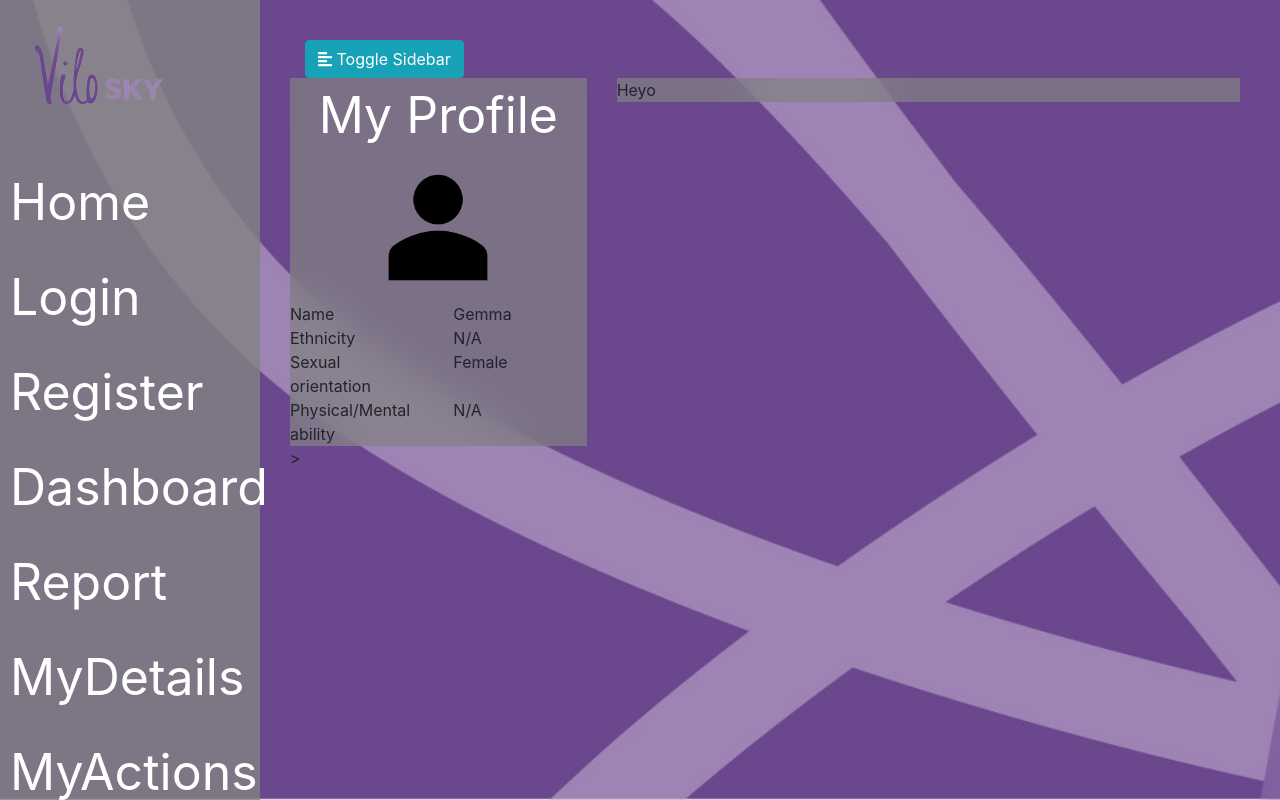
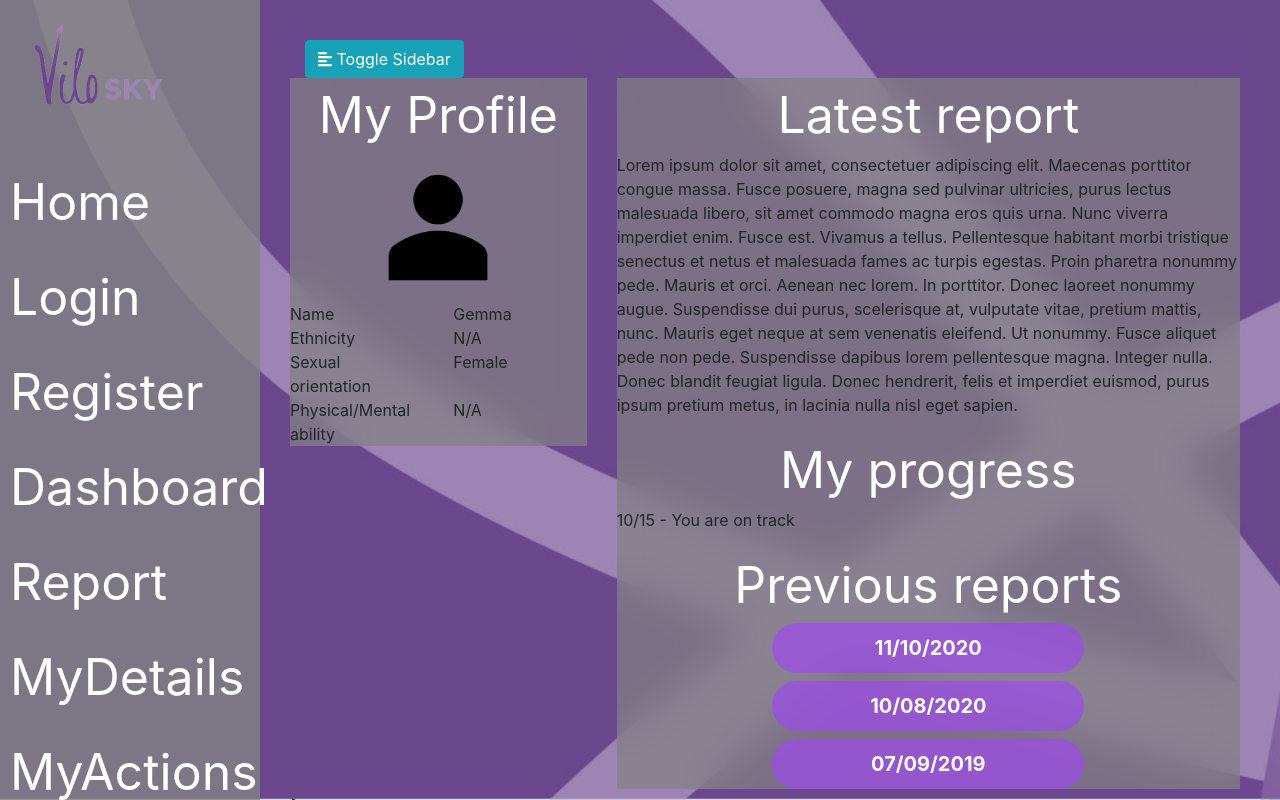
Before and after one commit to andrewwu531/Student_Enquiry_AI_Chatbot, a Django app: page /dashboard/ in a window 1280 px wide. Run offline with Django 3.2, Linux system fonts and the light colour scheme; some libraries are stand-ins or nearby versions.

Commit message:
Improvements for dashboard

```diff
--- a/Code/ViloSky/static/stylesheets/style.css
+++ b/Code/ViloSky/static/stylesheets/style.css
@@ -187,6 +187,9 @@ a.article:hover {
     text-align: center;
   }
   /*Button formats*/
+  .btn-small{
+    max-width: 50%;
+  }
   /*Primary positive button*/
   .btn-primary {
     font-size: 20px;
--- a/Code/ViloSky/templates/dashboard.html
+++ b/Code/ViloSky/templates/dashboard.html
@@ -2,5 +2,25 @@
 {% load static %}
 
 {% block body%}
-<p>Heyo</p>
+<div class="largeText whiteText centerText">
+    Latest report
+</div>
+<p>
+    Lorem ipsum dolor sit amet, consectetuer adipiscing elit. Maecenas porttitor congue massa. Fusce posuere, magna sed pulvinar ultricies, purus lectus malesuada libero, sit amet commodo magna eros quis urna. Nunc viverra imperdiet enim. Fusce est. Vivamus a tellus. Pellentesque habitant morbi tristique senectus et netus et malesuada fames ac turpis egestas. Proin pharetra nonummy pede. Mauris et orci. Aenean nec lorem.
+    In porttitor. Donec laoreet nonummy augue. Suspendisse dui purus, scelerisque at, vulputate vitae, pretium mattis, nunc. Mauris eget neque at sem venenatis eleifend. Ut nonummy. Fusce aliquet pede non pede. Suspendisse dapibus lorem pellentesque magna. Integer nulla. Donec blandit feugiat ligula. Donec hendrerit, felis et imperdiet euismod, purus ipsum pretium metus, in lacinia nulla nisl eget sapien.
+</p>
+<div class="largeText whiteText centerText">
+    My progress
+</div>
+<p>
+    10/15 - You are on track
+</p>
+<div class="largeText whiteText centerText">
+    Previous reports
+</div>
+<div>
+    <button type="button" class="btn btn-primary btn-block btn-small center">11/10/2020</button>
+    <button type="button" class="btn btn-primary btn-block btn-small center">10/08/2020</button>
+    <button type="button" class="btn btn-primary btn-block btn-small center">07/09/2019</button>
+</div>
 {%endblock%}
```
